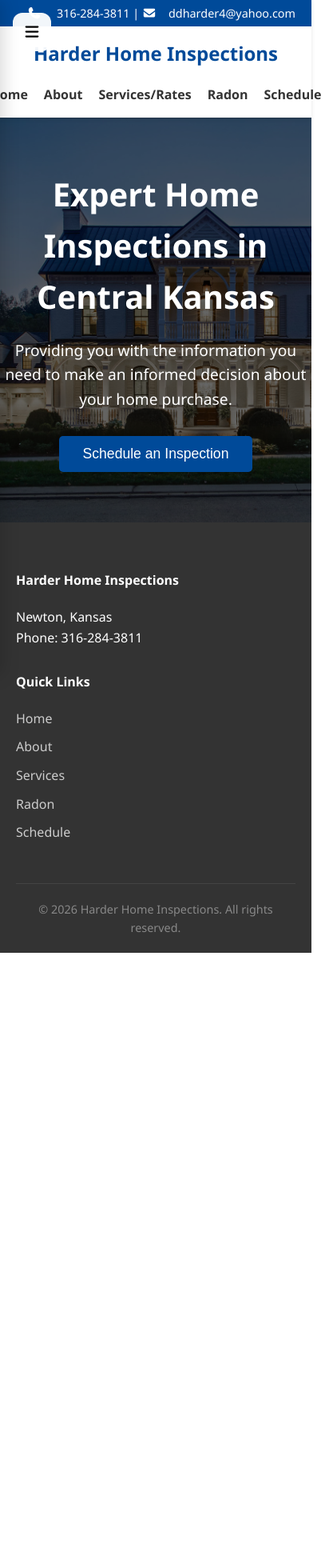
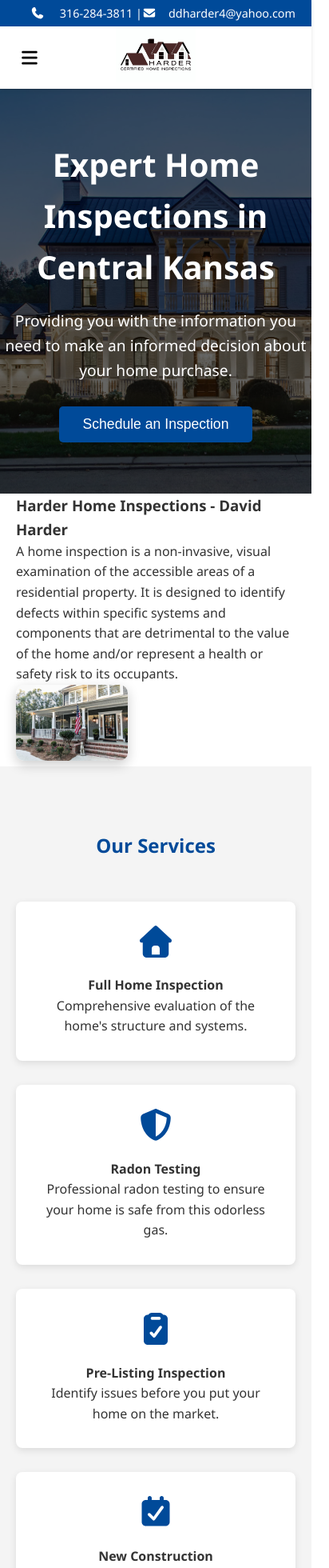
Before and after one commit to lucidesystem/HarderInspections, a React (Vite) app in the folder harderinspection/: page / in a window 390 px wide. Shown: the top 1960 px of the page at 80% size, 412 px wide, since content can reach past the window. Before the commit the page ends 1191 px from the top, so only its background shows below. Built offline with nearby package versions, Linux system fonts and the light colour scheme.

Commit message:
Fixed mobile sid ebar

```diff
--- a/harderinspection/src/Layout.jsx
+++ b/harderinspection/src/Layout.jsx
@@ -1,22 +1,51 @@
-import React from 'react';
+import React, { useState } from 'react';
 import { Link } from 'react-router-dom';
 import { FontAwesomeIcon } from '@fortawesome/react-fontawesome';
-import { faPhone, faEnvelope } from '@fortawesome/free-solid-svg-icons';
+import {
+  faPhone,
+  faEnvelope,
+  faBars,
+  faXmark,
+} from '@fortawesome/free-solid-svg-icons';
 
 const Layout = ({ children }) => {
+  const [sidebarOpen, setSidebarOpen] = useState(false);
+
+  const closeSidebar = () => setSidebarOpen(false);
+
   return (
     <div className="landing-container">
       <header className="main-header">
         <div className="top-bar">
           <div className="contact-info">
-            <span><FontAwesomeIcon icon={faPhone} /> <a href="tel:3162843811">316-284-3811</a> | </span>
-            <span><FontAwesomeIcon icon={faEnvelope} /><a href="mailto:ddharder4@yahoo.com">ddharder4@yahoo.com</a></span>
+            <span>
+              <FontAwesomeIcon icon={faPhone} />{' '}
+              <a href="tel:3162843811">316-284-3811</a> |
+            </span>
+            <span>
+              <FontAwesomeIcon icon={faEnvelope} />
+              <a href="mailto:ddharder4@yahoo.com">
+                ddharder4@yahoo.com
+              </a>
+            </span>
           </div>
         </div>
+
         <nav className="navbar">
+                    {/* Mobile Menu Button */}
+          <button
+            className="mobile-menu-btn"
+            onClick={() => setSidebarOpen(true)}
+          >
+            <FontAwesomeIcon icon={faBars} />
+          </button>
           <div className="logo">
-            <Link to="/" style={{ textDecoration: 'none' }}><h1>Harder Home Inspections</h1></Link>
+            <Link to="/" style={{ textDecoration: 'none' }}>
+              <img src="./../public/images/Logo.jpg" alt="" id='headerlogo'/>
+            </Link>
           </div>
+
+          {/* Desktop Nav */}
           <ul className="nav-links">
             <li><Link to="/">Home</Link></li>
             <li><Link to="/about">About</Link></li>
@@ -24,7 +53,52 @@
             <li><Link to="/radon">Radon</Link></li>
             <li><Link to="/schedule">Schedule</Link></li>
           </ul>
+
         </nav>
+
+        {/* Overlay */}
+        <div
+          className={`sidebar-overlay ${sidebarOpen ? 'active' : ''}`}
+          onClick={closeSidebar}
+        />
+
+        {/* Mobile Sidebar */}
+        <aside className={`mobile-sidebar ${sidebarOpen ? 'active' : ''}`}>
+          <button
+            className="sidebar-close"
+            onClick={closeSidebar}
+          >
+            <FontAwesomeIcon icon={faXmark} />
+          </button>
+
+          <ul className="sidebar-links">
+            <li>
+              <Link to="/" onClick={closeSidebar}>
+                Home
+              </Link>
+            </li>
+            <li>
+              <Link to="/about" onClick={closeSidebar}>
+                About
+              </Link>
+            </li>
+            <li>
+              <Link to="/services" onClick={closeSidebar}>
+                Services/Rates
+              </Link>
+            </li>
+            <li>
+              <Link to="/radon" onClick={closeSidebar}>
+                Radon
+              </Link>
+            </li>
+            <li>
+              <Link to="/schedule" onClick={closeSidebar}>
+                Schedule
+              </Link>
+            </li>
+          </ul>
+        </aside>
       </header>
 
       <main>{children}</main>
@@ -37,6 +111,7 @@
               <p>Newton, Kansas</p>
               <p>Phone: 316-284-3811</p>
             </div>
+
             <div className="footer-section">
               <h4>Quick Links</h4>
               <ul>
@@ -48,8 +123,11 @@
               </ul>
             </div>
           </div>
+
           <div className="footer-bottom">
-            <p>&copy; {new Date().getFullYear()} Harder Home Inspections. All rights reserved.</p>
+            <p>
+              &copy; {new Date().getFullYear()} Harder Home Inspections. All rights reserved.
+            </p>
           </div>
         </div>
       </footer>
--- a/harderinspection/src/index.css
+++ b/harderinspection/src/index.css
@@ -634,9 +634,6 @@
     flex-direction: column;
   }
 
-  .navbar {
-    flex-direction: column;
-  }
 
   .nav-links {
     margin-top: 20px;
@@ -651,48 +648,49 @@
     gap: 30px;
   }
 }
-/* Hide on desktop */
 .mobile-menu-btn {
   display: none;
 }
 
-.mobile-sidebar,
-.sidebar-overlay {
+.mobile-sidebar {
   display: none;
 }
 
 @media (max-width: 768px) {
+  .nav-links {
+    display: none;
+  }
+
+  .navbar {
+    justify-content: center;
+    padding: 0;
+  }
+
   .mobile-menu-btn {
     display: flex;
-    position: fixed;
-    top: 1rem;
-    left: 1rem;
-    z-index: 1100;
+    align-items: center;
+    justify-content: center;
+    position: absolute;
+    left: 15px;
 
-    width: 48px;
-    height: 48px;
+    width: 44px;
+    height: 44px;
 
     border: none;
-    border-radius: 12px;
-    background: rgba(255, 255, 255, 0.95);
+    background: transparent;
     cursor: pointer;
-
-    align-items: center;
-    justify-content: center;
-    font-size: 1.2rem;
+    font-size: 1.4rem;
   }
 
   .sidebar-overlay {
-    display: block;
     position: fixed;
     inset: 0;
+    background: rgba(0, 0, 0, 0.45);
 
-    background: rgba(0, 0, 0, 0.45);
     opacity: 0;
     visibility: hidden;
-
     transition: 0.3s;
-    z-index: 1190;
+    z-index: 998;
   }
 
   .sidebar-overlay.active {
@@ -701,9 +699,6 @@
   }
 
   .mobile-sidebar {
-    display: flex;
-    flex-direction: column;
-
     position: fixed;
     top: 0;
     left: 0;
@@ -712,10 +707,11 @@
     height: 100vh;
 
     background: white;
+    z-index: 999;
+
     transform: translateX(-100%);
     transition: transform 0.3s ease;
 
-    z-index: 1200;
     box-shadow: 4px 0 20px rgba(0, 0, 0, 0.15);
   }
 
@@ -724,26 +720,36 @@
   }
 
   .sidebar-close {
-    align-self: flex-end;
-    margin: 1rem;
-
     border: none;
-    background: none;
+    background: transparent;
     font-size: 1.5rem;
     cursor: pointer;
+
+    float: right;
+    margin: 1rem;
   }
 
-  .sidebar-nav {
-    display: flex;
-    flex-direction: column;
-    padding: 1rem;
+  .sidebar-links {
+    list-style: none;
+    margin: 4rem 0 0;
+    padding: 0;
   }
 
-  .sidebar-nav a {
-    padding: 1rem 0;
+  .sidebar-links li a {
+    display: block;
+    padding: 1rem 1.5rem;
+
+    color: inherit;
     text-decoration: none;
-    color: #222;
-    font-weight: 600;
     border-bottom: 1px solid #eee;
   }
+
+  .sidebar-links li a:hover {
+    background: #f5f5f5;
+  }
+
 }
+
+#headerlogo {
+  width: 100px;
+}
--- a/harderinspection/src/pages/LandingPage.jsx
+++ b/harderinspection/src/pages/LandingPage.jsx
@@ -1,82 +1,86 @@
-import React, { useState } from 'react';
+import React from 'react';
 import { FontAwesomeIcon } from '@fortawesome/react-fontawesome';
-import {
-  faBars,
-  faXmark,
-  faHouse,
-  faClipboardCheck,
-  faShieldHalved,
-  faCalendarCheck,
-} from '@fortawesome/free-solid-svg-icons';
+import { faHouse, faClipboardCheck, faShieldHalved, faCalendarCheck } from '@fortawesome/free-solid-svg-icons';
 
 const LandingPage = () => {
-  const [sidebarOpen, setSidebarOpen] = useState(false);
+  const associations = [
+    { name: 'InterNACHI', src: '/images/InternationalAssociationpfCertifiedHomeInspectors.png' },
+    { name: 'Realtors of South Central Kansas', src: '/images/RealtorsOfSouthCentralKansas.png' },
+    { name: 'Wichita Area Builders Association', src: '/images/WichitaAreaBuildersAssociation.png' },
+    { name: 'NAHB', src: '/images/NAHB.png' },
+    { name: 'Kansas Radon Program', src: '/images/KansasRadonProgram.png' },
+    { name: 'Kansas Association of Real Estate Inspectors', src: '/images/KansasAssociationOfRealEstateInspectors.png' },
+    { name: 'International Association of Professional Contractors', src: '/images/InternationalAssociationofProfessionalContractors.png' },
+    { name: 'Harvey County Builders and Associates', src: '/images/HarveyCountyBuildersandAssociates.png' },
+    { name: 'Certified Professional Inspector', src: '/images/CertifiedProfessionalInspectorInterNACHI.png' },
+  ];
 
-  const associations = [
-    // ...
-  ];
+
 
   return (
     <>
-      {/* Mobile Menu Button */}
-      <button
-        className="mobile-menu-btn"
-        onClick={() => setSidebarOpen(true)}
-      >
-        <FontAwesomeIcon icon={faBars} />
-      </button>
-
-      {/* Sidebar Overlay */}
-      <div
-        className={`sidebar-overlay ${sidebarOpen ? 'active' : ''}`}
-        onClick={() => setSidebarOpen(false)}
-      />
-
-      {/* Sidebar */}
-      <aside className={`mobile-sidebar ${sidebarOpen ? 'active' : ''}`}>
-        <button
-          className="sidebar-close"
-          onClick={() => setSidebarOpen(false)}
-        >
-          <FontAwesomeIcon icon={faXmark} />
-        </button>
-
-        <nav className="sidebar-nav">
-          <a href="#home" onClick={() => setSidebarOpen(false)}>
-            Home
-          </a>
-          <a href="#services" onClick={() => setSidebarOpen(false)}>
-            Services
-          </a>
-          <a href="#about" onClick={() => setSidebarOpen(false)}>
-            About
-          </a>
-          <a href="#contact" onClick={() => setSidebarOpen(false)}>
-            Contact
-          </a>
-        </nav>
-      </aside>
-
-      <section
-        id="home"
-        className="hero-section"
-        style={{ backgroundImage: "url('/images/stone.home2.jpg')" }}
-      >
+      <section id="home" className="hero-section" style={{ backgroundImage: "url('/images/stone.home2.jpg')" }}>
         <div className="hero-overlay">
           <div className="hero-content">
             <h2>Expert Home Inspections in Central Kansas</h2>
-            <p>
-              Providing you with the information you need to make an informed
-              decision about your home purchase.
-            </p>
-            <button className="cta-button">
-              Schedule an Inspection
-            </button>
+            <p>Providing you with the information you need to make an informed decision about your home purchase.</p>
+            <button className="cta-button">Schedule an Inspection</button>
           </div>
         </div>
       </section>
 
-      {/* Rest of your sections... */}
+      <section className="intro-section">
+        <div className="container">
+          <div className="intro-text">
+            <h3>Harder Home Inspections - David Harder</h3>
+            <p>A home inspection is a non-invasive, visual examination of the accessible areas of a residential property. It is designed to identify defects within specific systems and components that are detrimental to the value of the home and/or represent a health or safety risk to its occupants.</p>
+          </div>
+          <div className="intro-image">
+            <img src="/images/home.PIC.jpg" alt="Home Inspection" />
+          </div>
+        </div>
+      </section>
+
+      <section id="services" className="services-section">
+        <div className="container">
+          <h2 className="section-title">Our Services</h2>
+          <div className="services-grid">
+            <div className="service-card">
+              <FontAwesomeIcon icon={faHouse} className="service-icon" />
+              <h4>Full Home Inspection</h4>
+              <p>Comprehensive evaluation of the home's structure and systems.</p>
+            </div>
+            <div className="service-card">
+              <FontAwesomeIcon icon={faShieldHalved} className="service-icon" />
+              <h4>Radon Testing</h4>
+              <p>Professional radon testing to ensure your home is safe from this odorless gas.</p>
+            </div>
+            <div className="service-card">
+              <FontAwesomeIcon icon={faClipboardCheck} className="service-icon" />
+              <h4>Pre-Listing Inspection</h4>
+              <p>Identify issues before you put your home on the market.</p>
+            </div>
+            <div className="service-card">
+              <FontAwesomeIcon icon={faCalendarCheck} className="service-icon" />
+              <h4>New Construction</h4>
+              <p>Ensuring your new home meets quality standards from the start.</p>
+            </div>
+          </div>
+        </div>
+      </section>
+
+      <section className="associations-section">
+        <div className="container">
+          <h2 className="section-title">Certifications & Associations</h2>
+          <div className="associations-grid">
+            {associations.map((assoc, index) => (
+              <div key={index} className="assoc-item">
+                <img src={assoc.src} alt={assoc.name} title={assoc.name} />
+              </div>
+            ))}
+          </div>
+        </div>
+      </section>
     </>
   );
 };
```
